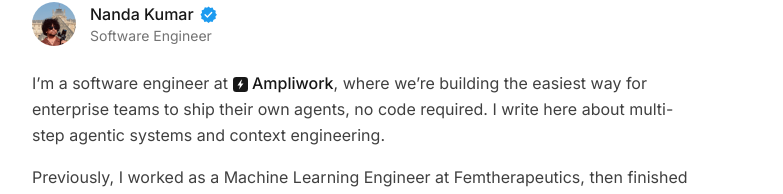
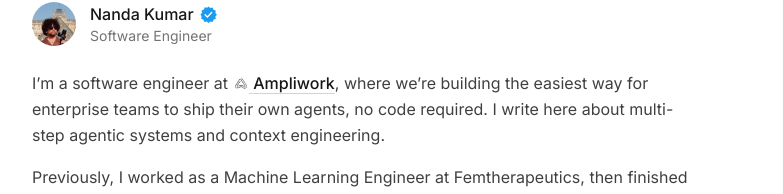
Before and after one commit to parzival1l/parzival1l.github.io, a Next.js app: page / in a window 1280 px wide. Shown: the part 151-345 px from the top of the page, without its empty margins (248-1031 px from the left). Built offline with nearby package versions, Linux system fonts and the light colour scheme.

Commit message:
Link Ampliwork bio to company website
- Replace inline SVG mark with the Ampliwork logo asset
- Add arcade background image asset

```diff
--- a/app/page.tsx
+++ b/app/page.tsx
@@ -29,17 +29,15 @@
 /** Tiny inline company mark used inside the bio text. */
 function AmpliMark() {
   return (
-    <svg
-      viewBox="0 0 16 16"
-      className="inline-block h-[15px] w-[15px] align-[-0.2em]"
+    // eslint-disable-next-line @next/next/no-img-element
+    <img
+      src="/images/ampliwork-logo.png"
+      alt=""
+      width={16}
+      height={17}
+      className="inline-block h-[17px] w-auto align-[-0.2em] grayscale"
       aria-hidden="true"
-    >
-      <rect width="16" height="16" rx="3.5" className="fill-neutral-900" />
-      <path
-        fill="#fff"
-        d="M8.9 2.8 4.8 9h2.6l-1 4.2 4.7-6.4H8.4l1.1-4z"
-      />
-    </svg>
+    />
   )
 }
 
@@ -149,8 +147,16 @@
         </div>
 
         <p className="text-base leading-relaxed text-neutral-700">
-          I&rsquo;m a software engineer at <AmpliMark />{' '}
-          <span className="font-medium text-neutral-900">Ampliwork</span>,
+          I&rsquo;m a software engineer at{' '}
+          <a
+            href="https://www.ampliwork.com"
+            className={BIO_LINK}
+            target="_blank"
+            rel="noreferrer"
+          >
+            <AmpliMark />{' '}
+            <span className="font-medium text-neutral-900">Ampliwork</span>
+          </a>,
           where we&rsquo;re building the easiest way for enterprise teams to
           ship their own agents, no code required. I write here about
           multi-step agentic systems and context engineering.
```
Also changed, not shown: public/images/ampliwork-logo.png (added), public/images/bg-arcade.jpeg (added).
